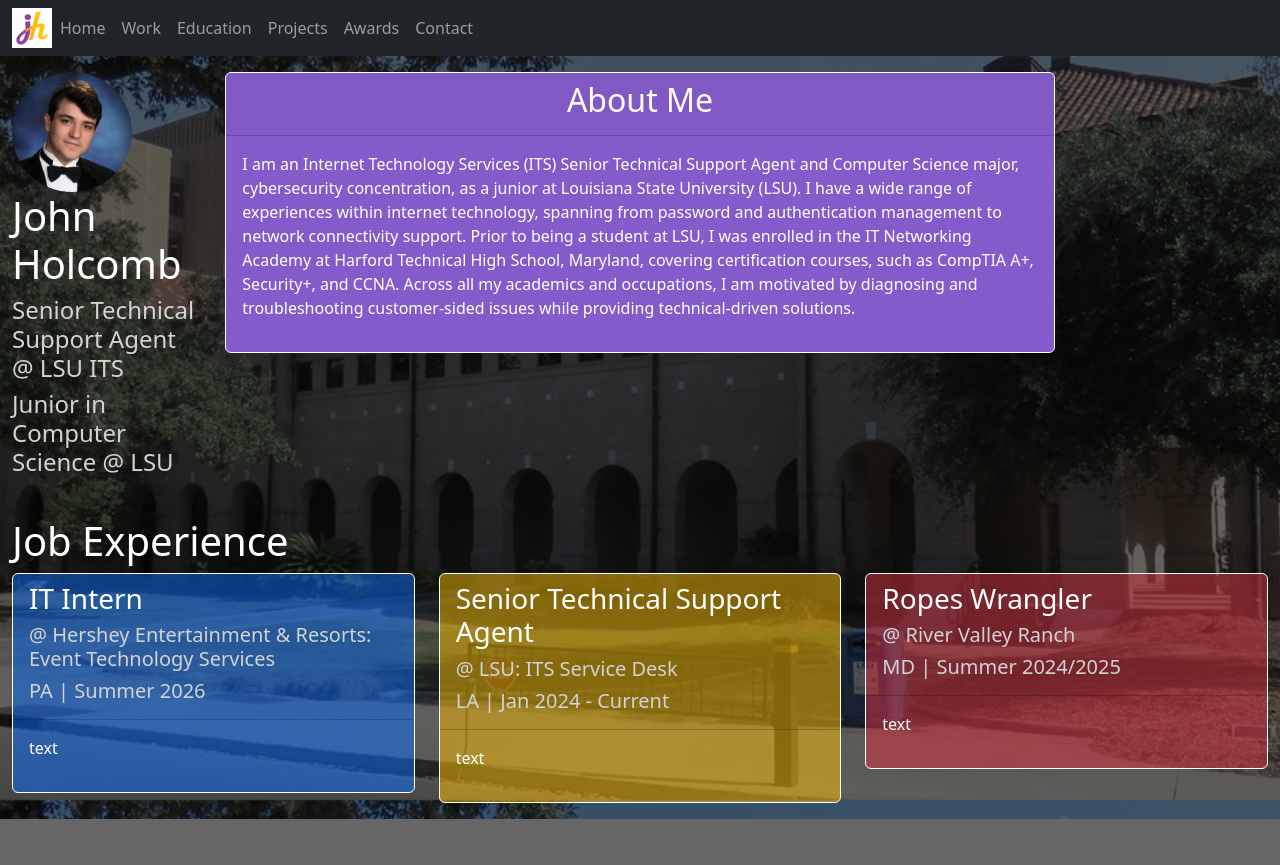
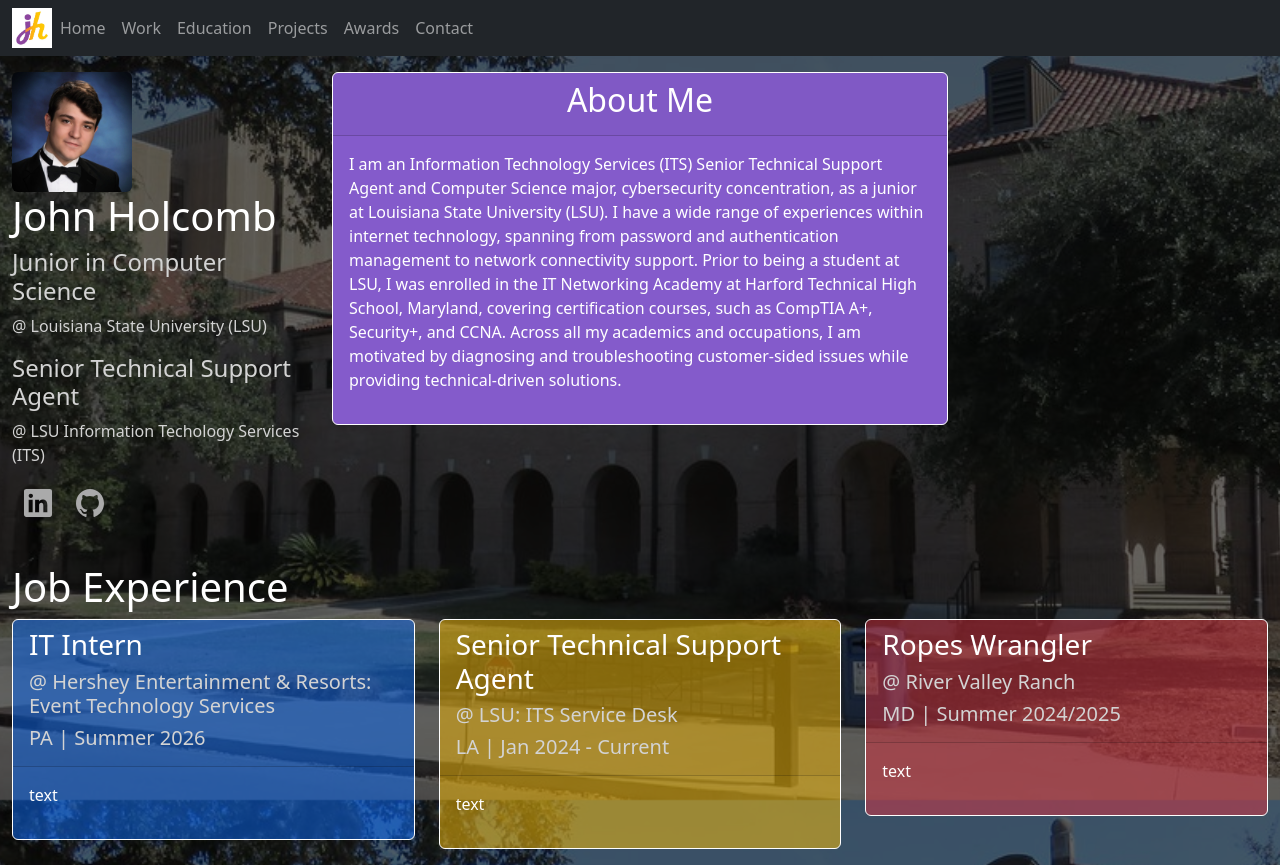
Before and after one commit to johnholcomb10/johnholcomb10.github.io, a plain HTML site: page index.html in a window 1280 px wide. Before the commit the page ends 819 px from the top, so only its background shows below. Drawn offline with nearby package versions, Linux system fonts and the light colour scheme.

Commit message:
Sidebar Update
- Restyled qualifications in sidebar
- Rounded avatar image in sidebar
- Added social icons to sidebar
- Changed proportion between sidebar and About Me content
- Corrected typos in paragraphs
- Ensured navbar stays on top of page when scrolling

```diff
--- a/css/styles.css
+++ b/css/styles.css
@@ -2,6 +2,18 @@
 .w3-theme-p {color:#fff !important; background-color:#845bcb !important}
 .w3-theme-la {color:#000 !important; background-color:#ffe69b !important}
 .w3-theme-a {color:#000 !important; background-color:#ffcd37 !important}
+
+.social-icon {
+  color: #aaaaaa;
+  transition: color 0.2s;
+  text-decoration: none;
+  margin: 0 10px;
+  font-size: 200%;
+}
+
+.social-icon:hover {
+  color: #ffffff;
+}
 
 body {
   height: 100vh;
--- a/index.html
+++ b/index.html
@@ -11,7 +11,7 @@
     <link rel="stylesheet" href="css/styles.css">
   </head>
   <body>
-    <nav class="navbar navbar-expand-sm navbar-dark bg-dark">
+    <nav class="navbar sticky-top navbar-expand-sm navbar-dark bg-dark">
       <div class="container-fluid">
         <a class="nav-brand" href="#">
           <img src="img/jH Favicon.png" alt="Avatar Logo" style="width:40px;" class="square"/>
@@ -45,19 +45,29 @@
     </nav>
     <div class="container-fluid">
       <div class="row flex-xl-nowrap">
-        <div class="col-12 col-md-3 col-xl-2 py-3 bd-sidebar">
-          <img src="img/literallyme.jpg" style="width: 120px; border-radius: 50%;" alt="John Holcomb">
+        <div class="col-12 col-md-4 col-xl-3 py-3 bd-sidebar">
+          <img src="img/literallyme.jpg" class="rounded d-block" style="width: 120px; border-radius: 50%;" alt="John Holcomb">
           <h1 style="color:white">John Holcomb</h1>
-          <h4 style="color:lightgray">Senior Technical Support Agent @ LSU ITS</h4>
-          <h4 style="color:lightgray">Junior in Computer Science @ LSU</h4>
+          <h4 style="color:lightgray">Junior in Computer Science</h4>
+          <p style="color:lightgray">@ Louisiana State University (LSU)</p>
+          <h4 style="color:lightgray">Senior Technical Support Agent</h4>
+          <p style="color:lightgray">@ LSU Information Techology Services (ITS)</p>
+          <div class="d-flex">
+            <a class="social-icon" href="https://www.linkedin.com/in/johnholcomb10/" target="_blank">
+              <ion-icon name="logo-linkedin"></ion-icon>
+            </a>
+            <a class="social-icon" href="https://github.com/johnholcomb10" target="_blank">
+              <ion-icon name="logo-github"></ion-icon>
+            </a>
+          </div>
       </div>
-        <main class="col-12 col-md-9 col-xl-8 py-md-3 pl-md-5 bd-content" role="main">
+        <main class="col-12 col-md-8 col-xl-6 py-md-3 pl-md-5 bd-content" role="main">
           <div class="card text-white w3-theme-p border-white" style="text-align:center;">
             <div class="card-header">
               <h2>About Me</h2>
             </div>
             <div class="card-body">
-              <p style="text-align: left;">I am an Internet Technology Services (ITS) Senior Technical Support Agent and Computer Science major, cybersecurity concentration, as a junior at Louisiana State University (LSU). I have a wide range of experiences within internet technology, spanning from password and authentication management to network connectivity support. Prior to being a student at LSU, I was enrolled in the IT Networking Academy at Harford Technical High School, Maryland, covering certification courses, such as CompTIA A+, Security+, and CCNA. Across all my academics and occupations, I am motivated by diagnosing and troubleshooting customer-sided issues while providing technical-driven solutions.</p>
+              <p style="text-align: left;">I am an Information Technology Services (ITS) Senior Technical Support Agent and Computer Science major, cybersecurity concentration, as a junior at Louisiana State University (LSU). I have a wide range of experiences within internet technology, spanning from password and authentication management to network connectivity support. Prior to being a student at LSU, I was enrolled in the IT Networking Academy at Harford Technical High School, Maryland, covering certification courses, such as CompTIA A+, Security+, and CCNA. Across all my academics and occupations, I am motivated by diagnosing and troubleshooting customer-sided issues while providing technical-driven solutions.</p>
             </div>
           </div>
         </main>
@@ -105,5 +115,7 @@
       </div>
     </div>
     <script defer src="https://cdn.jsdelivr.net/npm/bootstrap@5.3.8/dist/js/bootstrap.bundle.min.js" integrity="sha384-FKyoEForCGlyvwx9Hj09JcYn3nv7wiPVlz7YYwJrWVcXK/BmnVDxM+D2scQbITxI" crossorigin="anonymous"></script>
+    <script type="module" src="https://unpkg.com/ionicons@7.1.0/dist/ionicons/ionicons.esm.js"></script>
+    <script nomodule src="https://unpkg.com/ionicons@7.1.0/dist/ionicons/ionicons.js"></script>
   </body>
 </html>
```
